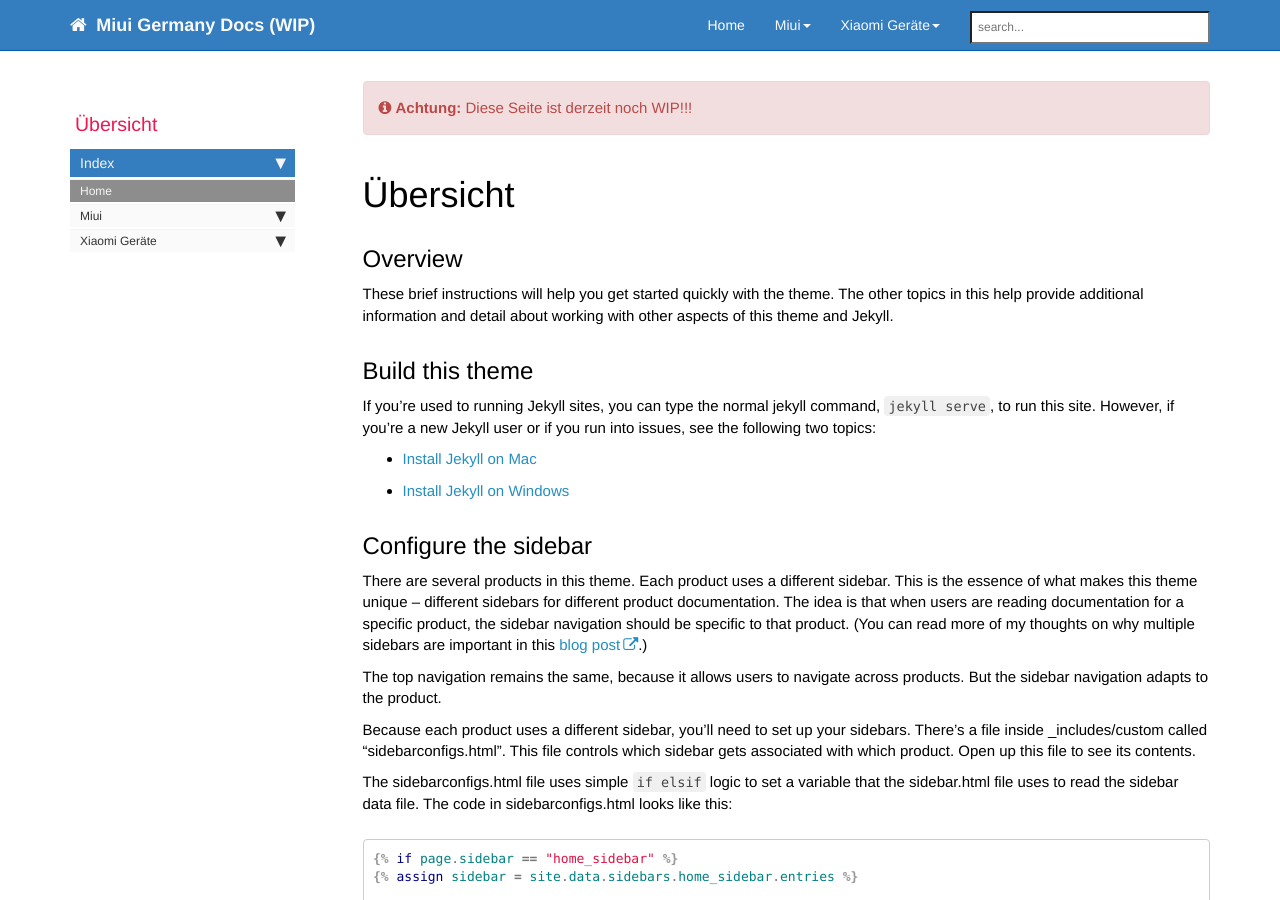
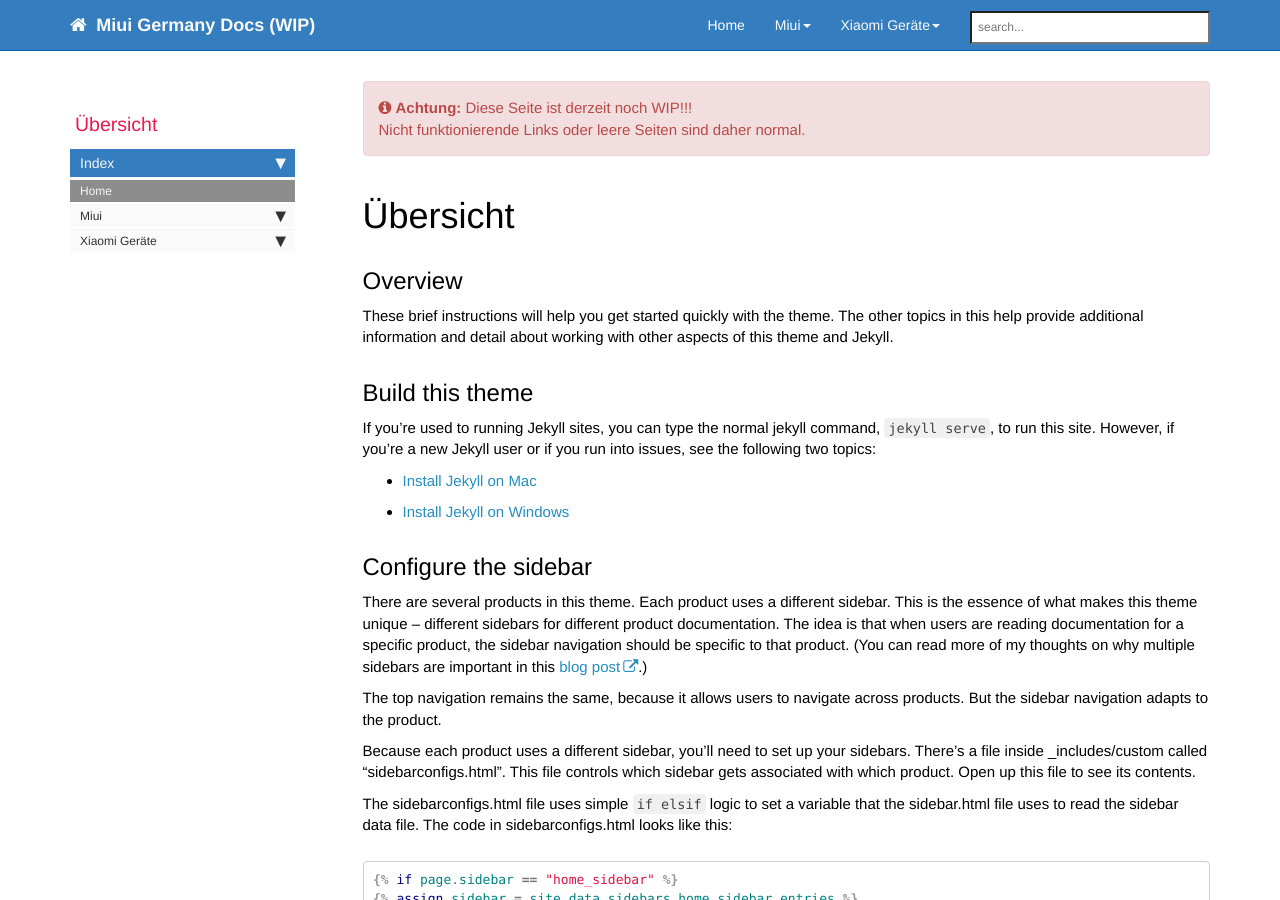
Before and after one commit to miui-russia/docs-miui8, a Jekyll site: the page built from index.md, in a window 1280 px wide and 900 px high. Built offline with Jekyll 4.4.1, drawn with Linux system fonts in a browser that asks for light colours; nearby versions of some CDN libraries; comment, search, counter and statistics services are not loaded.

Commit message:
Prepare docs base

```diff
--- a/_layouts/page.html
+++ b/_layouts/page.html
@@ -1,7 +1,7 @@
 ---
 layout: default
 ---
-<div markdown="span" class="alert alert-danger" role="alert"><i class="fa fa-info-circle"></i> <b>Achtung:</b> Diese Seite ist derzeit noch WIP!!!</div>
+<div markdown="span" class="alert alert-danger" role="alert"><i class="fa fa-info-circle"></i> <b>Achtung:</b> Diese Seite ist derzeit noch WIP!!!<br/>Nicht funktionierende Links  oder leere Seiten sind daher normal.</div>
 <div class="post-header">
    <h1 class="post-title-main">{% if page.homepage == true %} {{site.homepage_title}} {% else %}{{ page.title }}{% endif %}</h1>
 </div>
```
